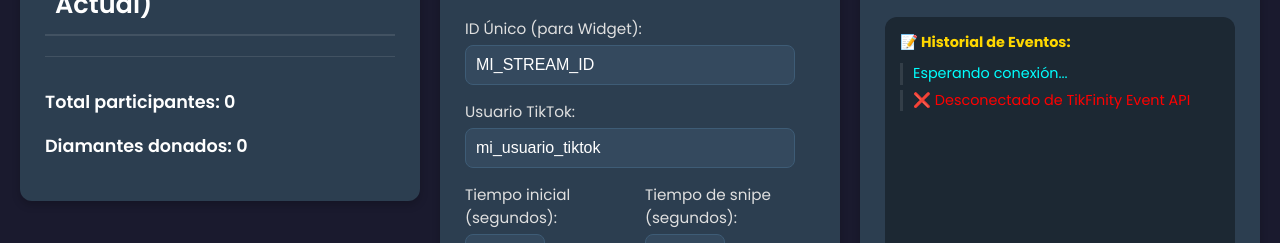
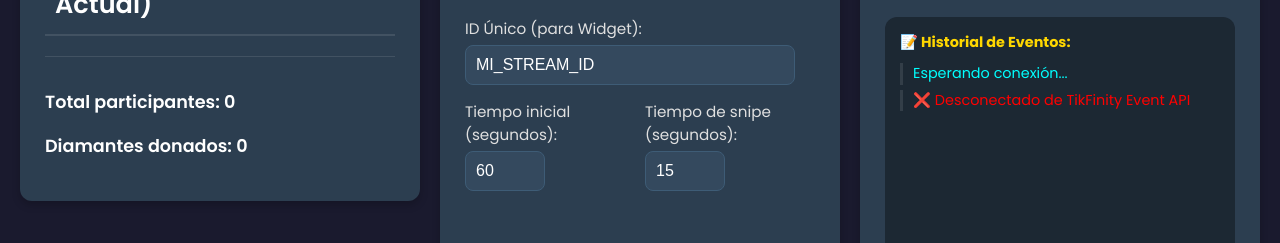
Before and after one commit to lorotecaa/tiktok-servidor, a website: page public/index.html in a window 1280 px wide. Shown: the part 305-548 px from the top of the page. Drawn offline with nearby package versions, Linux system fonts and the light colour scheme; no server answers.

Commit message:
Update index.html

```diff
--- a/public/index.html
+++ b/public/index.html
@@ -423,14 +423,12 @@
                 <div>
                     <div id="controles-config-box" class="box" style="margin-bottom: 20px;">
     <h2><i class="fas fa-cogs"></i> Controles</h2>
+
     <div class="form-group">
         <label for="idUnico">ID Único (para Widget):</label>
         <input type="text" id="idUnico" value="MI_STREAM_ID" placeholder="ID Único para la sala">
     </div>
-                    <div class="form-group">
-                        <label for="tiktokUser">Usuario TikTok:</label>
-                        <input type="text" id="tiktokUser" value="mi_usuario_tiktok" placeholder="Tu usuario TikTok">
-                    </div>
+
     <div style="display: flex; justify-content: space-between; gap: 10px; margin-bottom: 20px;">
         <div class="form-group" style="flex: 1;">
             <label for="tiempoInicial">Tiempo inicial (segundos):</label>
@@ -452,7 +450,6 @@
         <button class="btn-generate-link" onclick="generarLinkWidget()"><i class="fas fa-link"></i> Generar Link Widget</button>
     </div>
 </div>
-
                     <div id="tiempo-restante-box" class="box">
                         <h2>Tiempo Restante</h2>
                         <span id="tiempoRestante">00:00</span>
```
Lines whose indentation alone changed are shown as unchanged.
